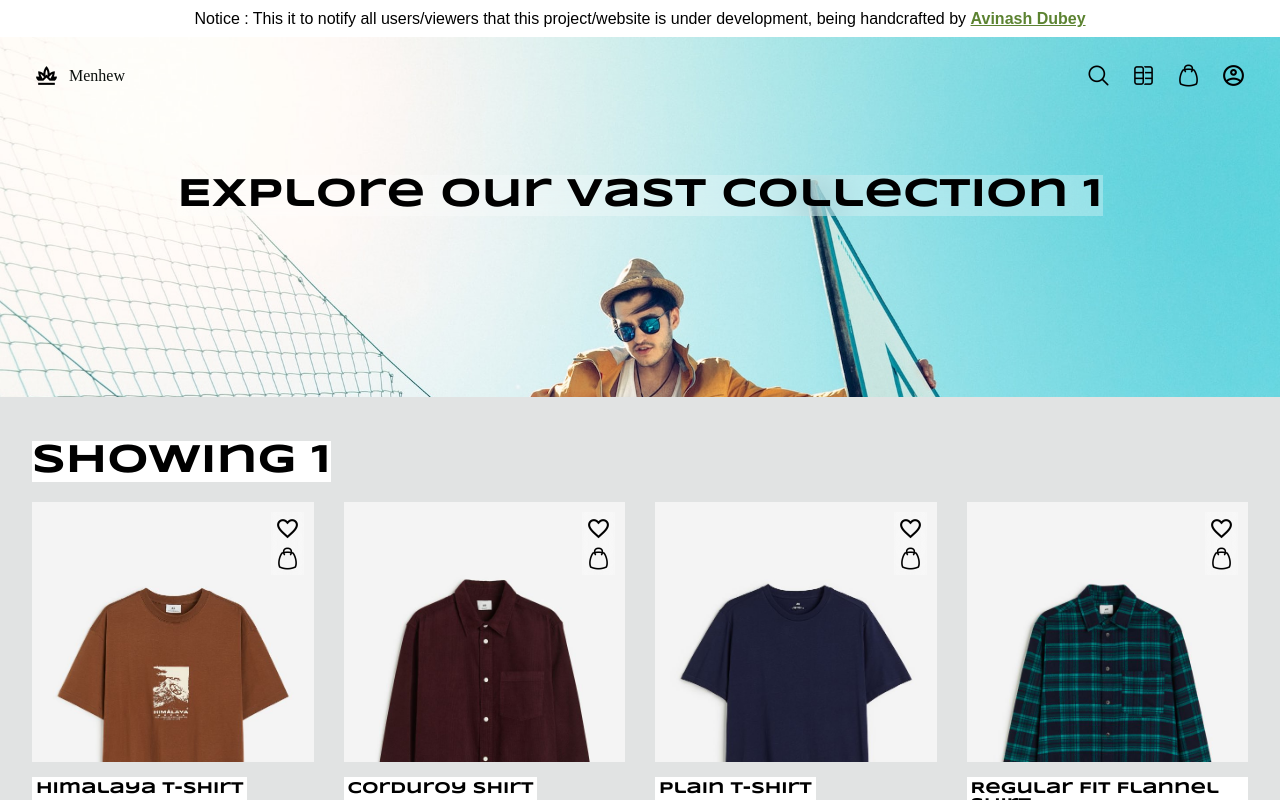
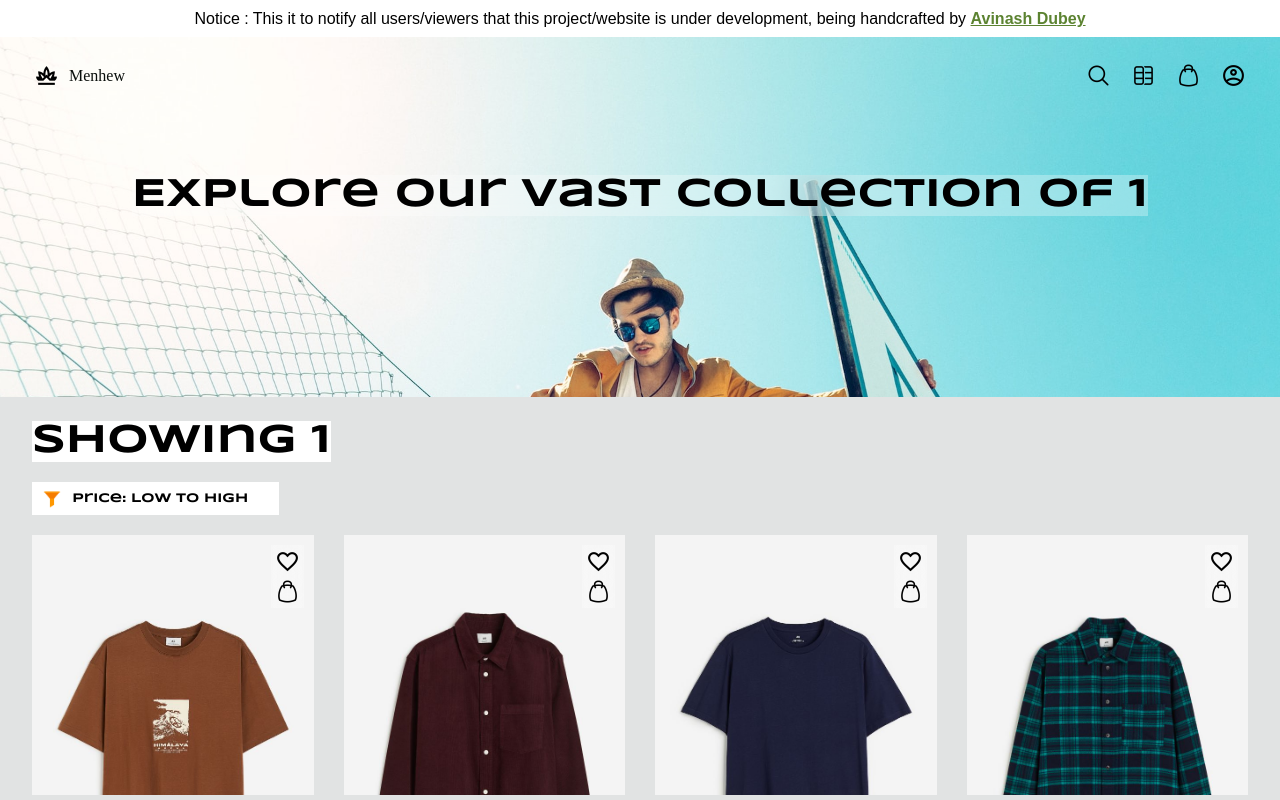
Before and after one commit to avinasdube/menhew, a React (Create React App) app in the folder client/: page /#/products/1 in a window 1280 px wide. Shown: the top 800 px of the page. Built offline with nearby package versions, Linux system fonts and the light colour scheme; a web font is replaced by a local one.

Commit message:
[modified] : added filters bar and done refactoring

```diff
--- a/client/src/components/ProductList/ProductList.js
+++ b/client/src/components/ProductList/ProductList.js
@@ -15,6 +15,7 @@ import plainblueTshirt from '../../assets/images/tshirts/regular_plain_darkblue_
 import flannelShirt from '../../assets/images/casual-shirt/regular_fit_flannel_shirt4.jfif';
 import twillJogger from '../../assets/images/trousers/regular_fit_twill_joggers3.jfif';
 import Heading from '../Heading/Heading';
+import FiltersBar from '../FiltersBar/FiltersBar';
 
 const ProductList = () => {
 
@@ -26,43 +27,46 @@ const ProductList = () => {
       pImg: himalayaTshirt,
       title: "Himalaya T-Shirt",
       price: "Rs. 699",
+      cat: "tshirts",
     },
     {
       id: 2,
       pImg: corduroyShirt,
       title: "Corduroy Shirt",
-      price: "Rs. 1099"
+      price: "Rs. 1099",
+      cat: "shirts"
     },
     {
       id: 3,
       pImg: plainblueTshirt,
       title: "Plain T-Shirt",
-      price: "Rs. 999"
+      price: "Rs. 999",
+      cat: "tshirts"
     },
     {
       id: 4,
       pImg: flannelShirt,
       title: "Regular Fit Flannel Shirt",
-      price: "Rs. 1499"
+      price: "Rs. 1499",
+      cat: "shirts"
     },
     {
       id: 5,
       pImg: twillJogger,
       title: "Regular Fit Twill Jogger",
-      price: "Rs. 799"
+      price: "Rs. 799",
+      cat: "trousers"
     }
   ]
 
   return (
     <div className="pListContainer">
       <Header bgImg={listwelcome}>
-        <Welcome wHeader={`Explore our vast collection ${cat.category}`} />
+        <Welcome wHeader={`Explore our vast collection of ${cat.category}`} />
       </Header>
       <main className="plistMain">
-        <div className="filtersBar">
-
-        </div>
         <Heading >Showing {cat.category}</Heading>
+        <FiltersBar />
         <div className="productsGrid">
           {catProducts.map((catProduct) => (
             <ProductCard product={catProduct} key={catProduct.id} />
```
